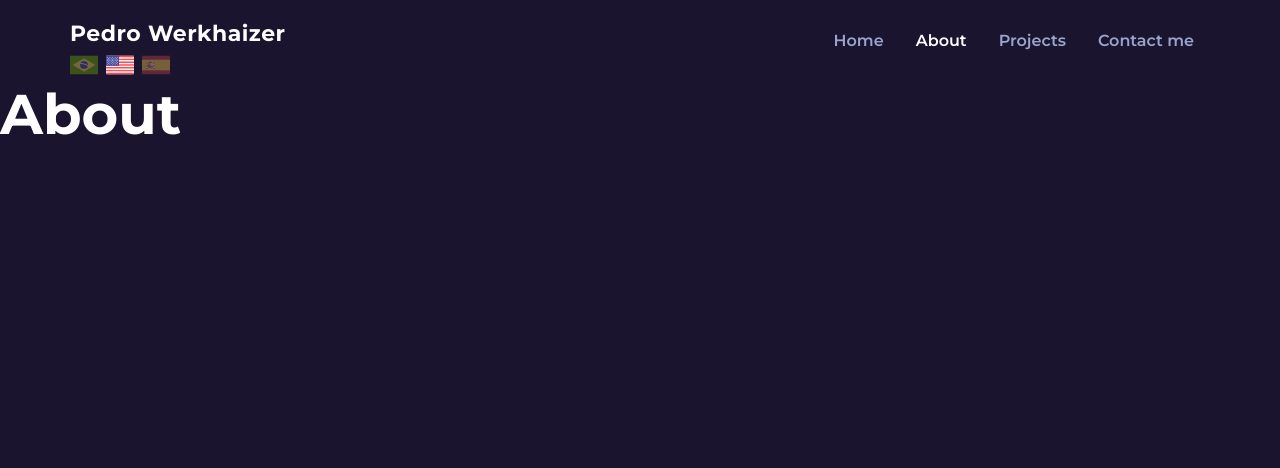
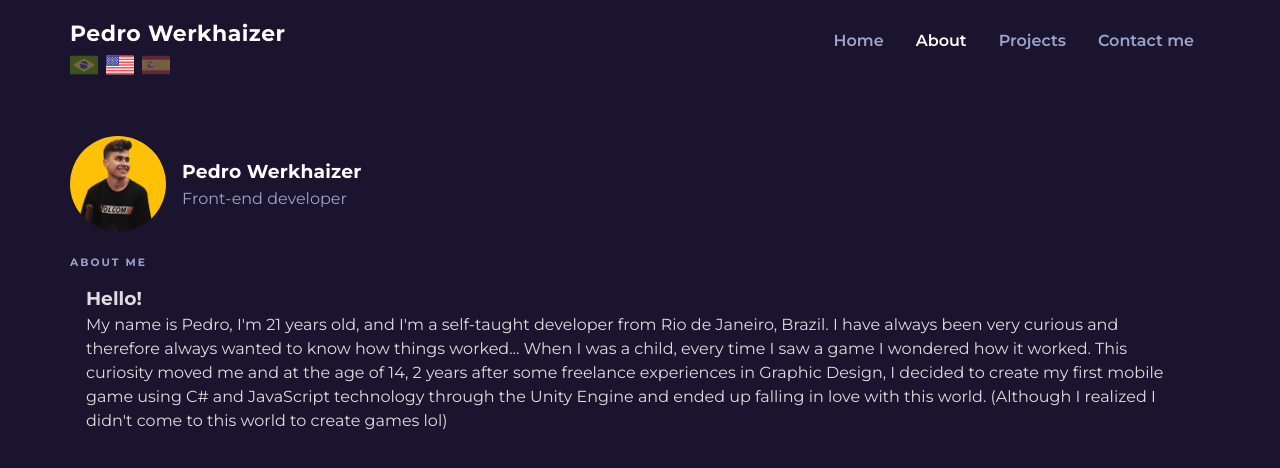
Before and after one commit to pedrowerkhaizer/custom-cv, a React (Create React App) app: page /about in a window 1280 px wide. Shown: the top 468 px of the page. Built offline with nearby package versions, Linux system fonts and the light colour scheme.

Commit message:
Create "about me"

```diff
--- a/src/pages/About.jsx
+++ b/src/pages/About.jsx
@@ -1,11 +1,26 @@
 import React from 'react';
 import '../App.css'
+
+import photo from '../assets/me_yellowbg.png'
 
 class About extends React.Component {
     render() {
         return (
-            <div>
-                <h1>About</h1>
+            <div className="contentContainer" style={{ alignItems: 'start', marginTop: '3rem', display: 'flex', flexDirection: 'column' }}>
+                <div style={{ display: 'flex', flexDirection: 'row', alignItems: 'center', justifyContent: 'center' }}>
+                    <img src={photo} alt="Me in a yellow background" style={{ width: 96, height: 96, objectFit: 'cover', borderRadius: 64 }} />
+                    <div style={{ display: 'flex', flexDirection: 'column', marginLeft: 16 }}>
+                        <h3 style={{ margin: 0, letterSpacing: 0.2 }}>Pedro Werkhaizer</h3>
+                        <p style={{ margin: '0.4rem 0 0', color: '#9BA4CD' }}>Front-end developer</p>
+                    </div>
+                </div>
+                <h6 style={{ letterSpacing: 2, margin: '1.5rem 0 1rem 0', color: '#9BA4CD' }}>ABOUT ME</h6>
+                <p style={{ margin: 0, color: '#DDDDDD', padding: '0 1rem', lineHeight: 1.5 }}>
+                    <h3 style={{ margin: 0 }}>Hello! </h3>
+                    My name is Pedro, I'm 21 years old, and I'm a self-taught developer from Rio de Janeiro, Brazil.
+                    I have always been very curious and therefore always wanted to know how things worked...
+                    When I was a child, every time I saw a game I wondered how it worked. This curiosity moved me and at the age of 14, 2 years after some freelance experiences in Graphic Design, I decided to create my first mobile game using C# and JavaScript technology through the Unity Engine and ended up falling in love with this world. (Although I realized I didn't come to this world to create games lol)
+                </p>
             </div>
         )
     }
```
Also changed, not shown: src/assets/me_yellowbg.png (added).
